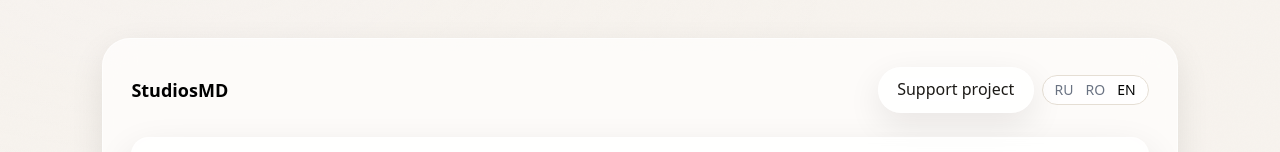
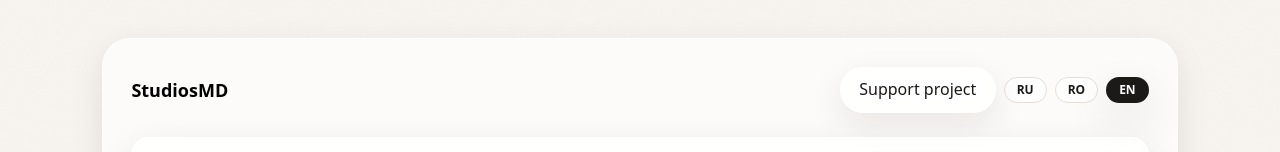
Before and after one commit to vlsh1n/studiosmd, a Next.js app: page /en in a window 1280 px wide. Shown: the top 152 px of the page. Built offline with nearby package versions, Linux system fonts and the light colour scheme; no server answers; the database is empty.

Commit message:
style: unify hover and active inversion for ui controls

```diff
--- a/src/app/[locale]/layout.tsx
+++ b/src/app/[locale]/layout.tsx
@@ -71,7 +71,7 @@ export default async function LocaleLayout({ children, params }: Props) {
                 {UI_STRINGS.support_project[locale]}
               </a>
             )}
-            <div className="pill shrink-0 max-w-full">
+            <div className="shrink-0 max-w-full">
               <LocaleSwitcher locale={locale} />
             </div>
           </div>
--- a/src/app/[locale]/page.tsx
+++ b/src/app/[locale]/page.tsx
@@ -283,7 +283,7 @@ export default async function CatalogPage({ params, searchParams }: Props) {
                       defaultChecked={checked}
                       className="peer sr-only"
                     />
-                    <span className="pill cursor-pointer text-sm transition-colors peer-checked:border-transparent peer-checked:bg-[#1c1a17] peer-checked:text-white peer-focus-visible:outline peer-focus-visible:outline-3 peer-focus-visible:outline-[var(--ring)] peer-focus-visible:outline-offset-2">
+                    <span className="pill ui-pill-control text-sm peer-checked:border-transparent peer-checked:bg-[#1c1a17] peer-checked:text-white peer-focus-visible:outline peer-focus-visible:outline-3 peer-focus-visible:outline-[var(--ring)] peer-focus-visible:outline-offset-2">
                       {DISTRICTS[key][locale]}
                     </span>
                   </label>
@@ -365,7 +365,7 @@ export default async function CatalogPage({ params, searchParams }: Props) {
                       aria-label={label}
                     />
                     <span
-                      className="pill cursor-pointer gap-2 text-sm transition-colors peer-checked:border-transparent peer-checked:bg-[#1c1a17] peer-checked:text-white peer-focus-visible:outline peer-focus-visible:outline-3 peer-focus-visible:outline-[var(--ring)] peer-focus-visible:outline-offset-2 peer-checked:[&>img]:invert"
+                      className="pill ui-pill-control gap-2 text-sm peer-checked:border-transparent peer-checked:bg-[#1c1a17] peer-checked:text-white peer-focus-visible:outline peer-focus-visible:outline-3 peer-focus-visible:outline-[var(--ring)] peer-focus-visible:outline-offset-2 peer-checked:[&>img]:invert"
                     >
                       <img
                         src={FACT_ICON_BY_KEY[factKey]}
--- a/src/app/globals.css
+++ b/src/app/globals.css
@@ -136,6 +136,7 @@
     border: 1px solid var(--border);
     background: var(--surface);
     color: var(--text);
+    transition: transform 0.15s ease, box-shadow 0.15s ease, background-color 0.15s ease, color 0.15s ease;
   }
 
   .btn {
@@ -171,6 +172,45 @@
     color: #ffffff;
     border-color: transparent;
     box-shadow: var(--shadow-lift);
+  }
+
+  .btn.btn-primary:hover {
+    background: #13110f;
+  }
+
+  .btn.btn-primary:active {
+    transform: translateY(1px);
+  }
+
+  .ui-pill-control {
+    cursor: pointer;
+  }
+
+  .ui-pill-control:hover {
+    background: #1c1a17;
+    color: #ffffff;
+    border-color: transparent;
+    box-shadow: var(--glass-shadow-lift);
+  }
+
+  .ui-pill-control:active {
+    transform: translateY(1px);
+    box-shadow: var(--glass-shadow-press);
+  }
+
+  .ui-pill-control[data-active="true"],
+  .ui-pill-control[aria-pressed="true"],
+  .ui-pill-control[aria-current="page"] {
+    background: #1c1a17;
+    color: #ffffff;
+    border-color: transparent;
+    box-shadow: var(--shadow-lift);
+  }
+
+  .ui-pill-control[data-active="true"] img,
+  .ui-pill-control[aria-pressed="true"] img,
+  .ui-pill-control[aria-current="page"] img {
+    filter: invert(1);
   }
 
   .input,
--- a/src/app/page.tsx
+++ b/src/app/page.tsx
@@ -20,12 +20,9 @@ export default function Home() {
                 key={code}
                 type="button"
                 onClick={() => setLocale(code)}
-                className={
-                  code === locale
-                    ? "pill text-sm font-semibold"
-                    : "pill text-sm muted"
-                }
+                className="pill ui-pill-control text-sm font-semibold"
                 aria-pressed={code === locale}
+                data-active={code === locale ? "true" : "false"}
               >
                 {code.toUpperCase()}
               </button>
--- a/src/components/LocaleSwitcher.tsx
+++ b/src/components/LocaleSwitcher.tsx
@@ -20,7 +20,7 @@ export function LocaleSwitcher({ locale }: Props) {
   const rest = segments.slice(1);
 
   return (
-    <nav className="flex items-center gap-3 text-sm font-medium">
+    <nav className="flex items-center gap-2 text-sm font-medium">
       {locales.map((nextLocale) => {
         const href = "/" + [nextLocale, ...rest].join("/");
         const isActive = nextLocale === locale;
@@ -29,11 +29,8 @@ export function LocaleSwitcher({ locale }: Props) {
           <Link
             key={nextLocale}
             href={href}
-            className={
-              isActive
-                ? "text-black"
-                : "text-gray-500 hover:text-gray-900"
-            }
+            className="pill ui-pill-control px-3 py-1 text-xs font-semibold"
+            data-active={isActive ? "true" : "false"}
             aria-current={isActive ? "page" : undefined}
           >
             {labels[nextLocale]}
```
